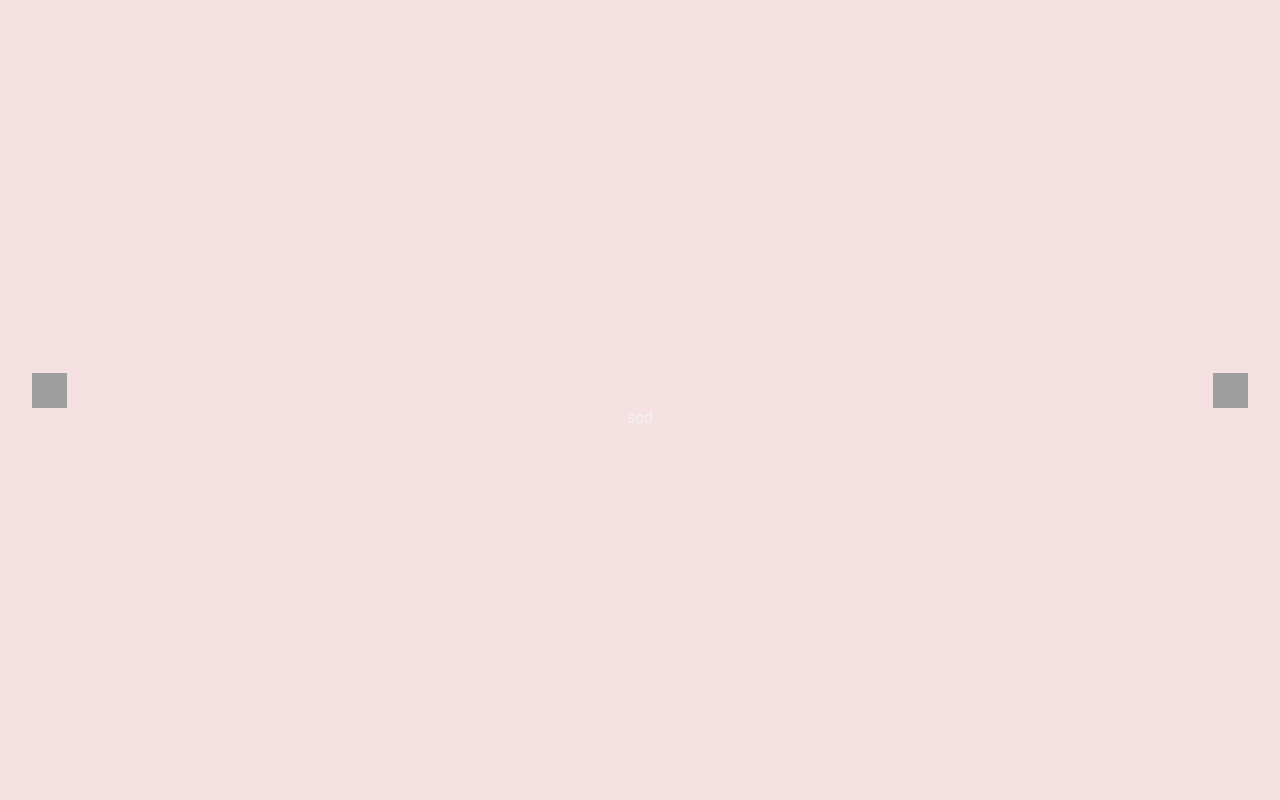
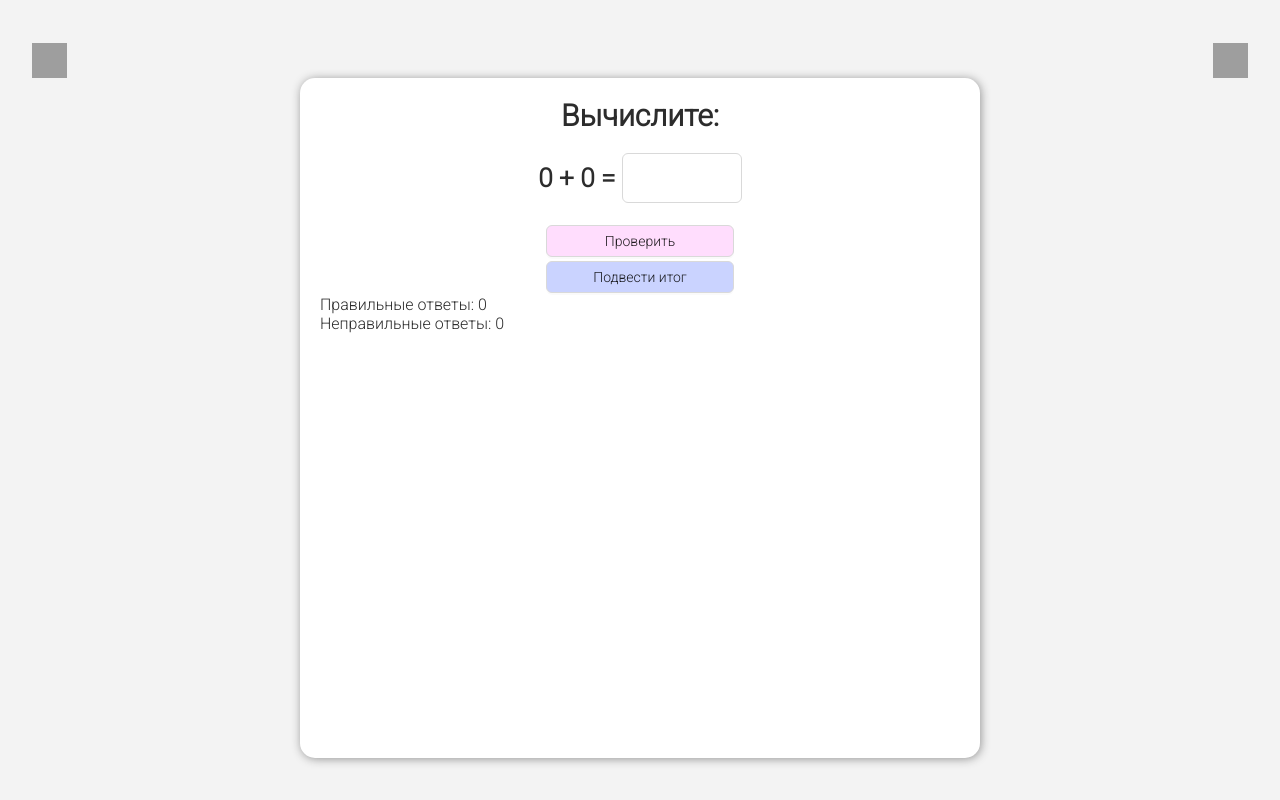
Before and after one commit to ilonaverenich/math, a React (Create React App) app: page /page in a window 1280 px wide. Built offline with nearby package versions, Linux system fonts and the light colour scheme; grey boxes are pictures that could not be loaded.

Commit message:
Added component with calculations. Styles added

```diff
--- a/src/App.css
+++ b/src/App.css
@@ -4,12 +4,16 @@
     padding: 0;
     font-family: 'Roboto', sans-serif;
 
+
+}
+html div{
+    color: #2c2c2c;
 }
 .page{
     display: flex;
     flex-direction: column;
+    background: #f3f3f3;
     color: aliceblue;
-    background: #f5e1e1;
     height: 100vh;
     width: 100%;
     justify-content: center;
@@ -18,17 +22,17 @@
 .container{
 
     height: 80%;
-    width: 30%;
+    width: 50%;
     border-radius: 15px;
     padding: 20px;
-    box-shadow: 1px 1px 17px #0289b3;
-    background: #30c6ec;
+    box-shadow: 1px 1px 10px #959595;
+    background: #ffffff;
 }
 
 .container__title{
     margin-top: 15px;
     text-align: center;
-    font-size: 1.1em;
+    font-size: 1.6em;
     font-weight: bold;
 }
  .container__content_block{
@@ -40,26 +44,17 @@
 }
 .container__block_item{
     margin: 7px;
-    color: #EAEAEA;
-    border-radius: 10px;
-    width: 90%;
-    padding: 10px;
+    color: #000000;
+    border-radius: 1px;
+    width: 65%;
+    padding: 15px 0px;
+    background: rgb(202, 211, 255);
+    box-shadow:0px 2px 4px rgb(152, 152, 152);
 }
-.container__block_item:nth-child(1){
-    background: #d2006c;
-}
-.container__block_item:nth-child(2){
-    background: #0043d2;
-}
-.container__block_item:nth-child(3){
-    background: #f7990d;
-}
-.container__block_item:nth-child(4){
-    background: #279f02;
-}
+
 .container__block_item:hover{
     transition: .2s;
-    box-shadow:0px 2px 4px rgb(152, 152, 152);
+    box-shadow:0px 2px 10px rgb(152, 152, 152);
 }
 .icon{
     width: 95%;
@@ -95,7 +90,7 @@
 
 .btn-start{
     margin-top: 30px;
-    background: #f52f2f;
+    background:rgb(202, 211, 255);
     width: 40%;
     margin: 0 auto;
 }
@@ -114,3 +109,43 @@
 .white{
     background: rgb(96, 72, 250);
 }
+.value{
+    font-weight: bold;
+    font-size: 26px;
+}
+.input{
+    width: 20%;
+    font-size: 26px;
+}
+.container__subtitle{
+    font-size: 30px;
+    text-align: center;
+    font-weight: bold;
+}
+.container__calc{
+    margin: 20px;
+   text-align: center;
+}
+.container__btn{
+    display: flex;
+    flex-direction: column;
+    width: 30%;
+    justify-content: center;
+    margin: 0 auto;
+
+}
+.btn-check{
+    background: #ffddfd;
+    margin: 2px;
+}
+.btn-result{
+    background: rgb(202, 211, 255);;
+    margin: 2px;
+
+}
+.mark{
+    font-size: 40px;
+    text-align: center;
+    font-weight: bold;
+    color: rgb(255, 0, 72);
+}
--- a/src/Compoments/Arithmetic/Arifmetic.jsx
+++ b/src/Compoments/Arithmetic/Arifmetic.jsx
@@ -1,11 +1,109 @@
-import React from 'react'
+import { Radio, Space, Slider,Button,message, Input  } from 'antd';
 import Header from '../Header/Header'
+import {useState, useEffect} from 'react'
+import {useSelector, useDispatch} from 'react-redux';
+import {stateSettingNumbersAction,stateSettingMinValue,stateSettingArifmetic,stateSettingMaxValue,stateSettingRandomValue1,stateSettingRandomValue2} from '../../Redux/Reducers/mainReducers'
 
 function Arifmetic() {
+  const dispatch = useDispatch();
+  const [real,setReal]= useState()
+  const value1 = useSelector((store)=>store.data.setting.randomValue1)
+  const value2 = useSelector((store)=>store.data.setting.randomValue2)
+  const setting = useSelector((store)=>store.data.setting)
+  const [state, setState] = useState(false)
+  const [sumbol,setSumbol]= useState('')
+  const [result,setResult]= useState('')
+  const [success, setSuccess] = useState(0)
+  const [error, setError] = useState(0)
+  const [userValueInput,setUserInputValue]= useState('')
+  let obj={
+    sum:'+',
+    min:'-',
+    mul:'*',
+
+}
+
+    useEffect(()=>{
+      switch (setting.actionArifmetic){
+          case 'sum': setResult(value1  + value2);break;
+          case 'min': setResult(value1  - value2);break;
+          case 'mul': setResult(value1 * value2);break;
+          case 'all': {
+              switch (sumbol){
+                  case 'sum': setResult(value1  + value2);break;
+                  case 'min': setResult(value1  - value2);break;
+                  case 'mul': setResult(value1 * value2);break;
+              }
+          };break;
+      }
+    },[value1,value2])
+/*   let  arr = ['sum','min','mul']
+    function arrayRandElement(arr) {
+        var rand = Math.floor(Math.random() * arr.length);
+        setSumbol(arr[rand])
+      } */
+      function getRandomValue(min,max) {
+        let rand = min - 0.5 + Math.random() * (max - min + 1);
+        return Math.round(rand);
+
+      }
+      function getRandomValueReal(min,max) {
+        let rand = min - 0.5 + Math.random() * (max - min + 1);
+        return +(rand.toFixed(2));
+
+      }
+function handleCalc(){
+  setState(false)
+
+
+  if(userValueInput==Math.round(result * 100000) / 100000){
+     setSuccess(success+1)
+      message.success('Верно')
+      if (setting.numbers == 'integer'){
+
+        dispatch(stateSettingRandomValue1(getRandomValue(setting.minValue,setting.maxValue)))
+        dispatch(stateSettingRandomValue2(getRandomValue(setting.minValue,setting.maxValue)))
+    }  else {
+        dispatch(stateSettingRandomValue1(getRandomValueReal(setting.minValue,setting.maxValue)))
+        dispatch(stateSettingRandomValue2(getRandomValueReal(setting.minValue,setting.maxValue)))
+    }
+      setUserInputValue('')
+  }
+  else{
+      setError(error+1)
+      message.error('Не верно! Попробуй еще раз!')
+  }
+}
   return (
     <div className='page'>
-        <Header/>
-        scd
+      <Header/>
+      <div className='container'>
+        <div>
+         <div className='container__subtitle'> Вычислите:</div>
+          <div className='container__calc'>
+            <span className='value'> {value1} {obj[setting.actionArifmetic] || obj[sumbol]} {value2<0?'('+value2+')':value2} = </span> <Input className='input' value={userValueInput} onChange={(e)=>setUserInputValue(e.target.value)}/>
+
+
+          </div>
+          <div className='container__btn'>
+          <Button className='btn-check' onClick={()=>handleCalc()}>Проверить</Button>
+          <Button className='btn-result' onClick={()=>setState(true)}>Подвести итог</Button>
+          </div>
+
+          </div>
+
+          <div>
+          <div>
+          Правильные ответы: {success}
+          </div>
+          <div>
+          Неправильные ответы: {error}
+          </div>
+          {state? <div className='mark'>Оценка: {Math.round(success/(success+error)*10)}</div>:''}
+          </div>
+      </div>
+
+
 
     </div>
   )
--- a/src/Compoments/Main.jsx
+++ b/src/Compoments/Main.jsx
@@ -1,13 +1,12 @@
 import React from 'react'
 import { useNavigate } from "react-router-dom";
 import Header from './Header/Header';
-import {useSelector} from 'react-redux';
 
 function Main() {
   const navigate = useNavigate();
-  const stateTheme = useSelector((store)=>store.data.stateTheme)
+
   return (
-    <div className={stateTheme?'page':'page white'}>
+    <div className='page'>
      <Header/>
       <section className='container'>
             <div className='container__title'>Математические тренажеры</div>
@@ -15,7 +14,7 @@ function Main() {
                 <div className='container__block_item' onClick={()=>navigate('/arithmetic')}>Арифметические действия</div>
                 <div className='container__block_item'>Перевод единиц измерения в другую</div>
                 <div className='container__block_item'>Округление</div>
-                <div className='container__block_item'>Таблица умножения</div>
+
             </div>
       </section>
     </div>
```
Also changed, not shown: src/Compoments/Arithmetic/MainArithmetic.jsx (+41 -107 lines).
